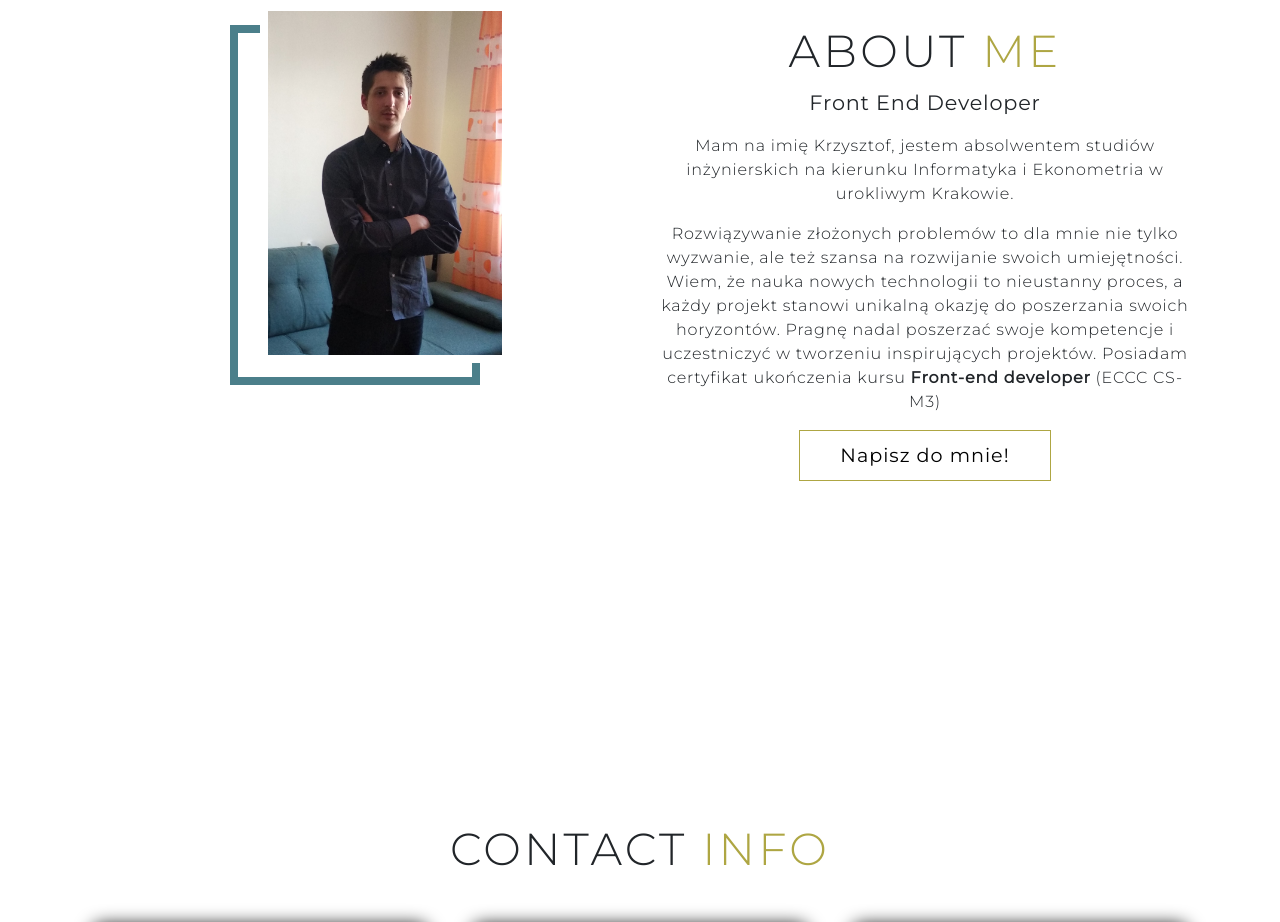
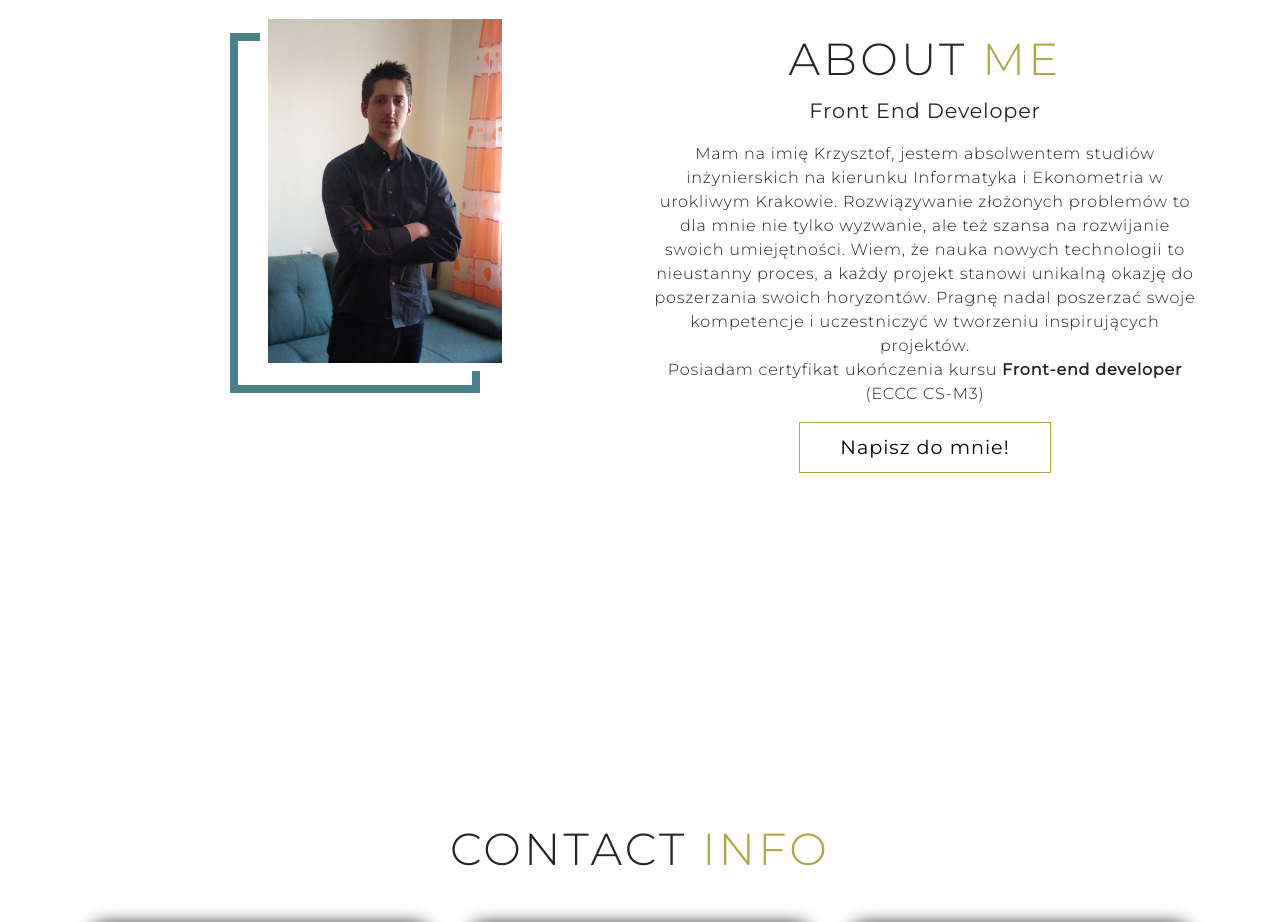
Before and after one commit to krzychu7346/Portfolio, a plain HTML site: page index.html in a window 1280 px wide. Shown: the part 3632-4554 px from the top of the page. Drawn offline with nearby package versions, Linux system fonts and the light colour scheme.

Commit message:
Update index.html

```diff
--- a/index.html
+++ b/index.html
@@ -278,10 +278,10 @@
                     <div class="boxtext">
                         <h2 class="section-title ">About <span class="span-text-color">me</span></h2>
                         <p class="sectionp">Front End Developer<br></p>
-                        <p> Mam na imię Krzysztof, jestem absolwentem studiów inżynierskich na kierunku Informatyka i Ekonometria w urokliwym Krakowie.</p>
-                            <p>  Rozwiązywanie złożonych problemów to dla mnie nie tylko wyzwanie, ale też szansa na rozwijanie swoich umiejętności.
+                        <p> Mam na imię Krzysztof, jestem absolwentem studiów inżynierskich na kierunku Informatyka i Ekonometria w urokliwym Krakowie.
+                        Rozwiązywanie złożonych problemów to dla mnie nie tylko wyzwanie, ale też szansa na rozwijanie swoich umiejętności.
                             Wiem, że nauka nowych technologii to nieustanny proces, a każdy projekt stanowi unikalną okazję do poszerzania swoich horyzontów.
-                            Pragnę nadal poszerzać swoje kompetencje i uczestniczyć w tworzeniu inspirujących projektów. Posiadam certyfikat ukończenia kursu <span class="my-text">Front-end developer</span> (ECCC CS-M3)
+                            Pragnę nadal poszerzać swoje kompetencje i uczestniczyć w tworzeniu inspirujących projektów. <br>Posiadam certyfikat ukończenia kursu <span class="my-text">Front-end developer</span> (ECCC CS-M3)
                         </p>
                         <a href="mailto:krzychu7346@gmail.com"> <button>Napisz do mnie!</button></a>
                     </div>
```
